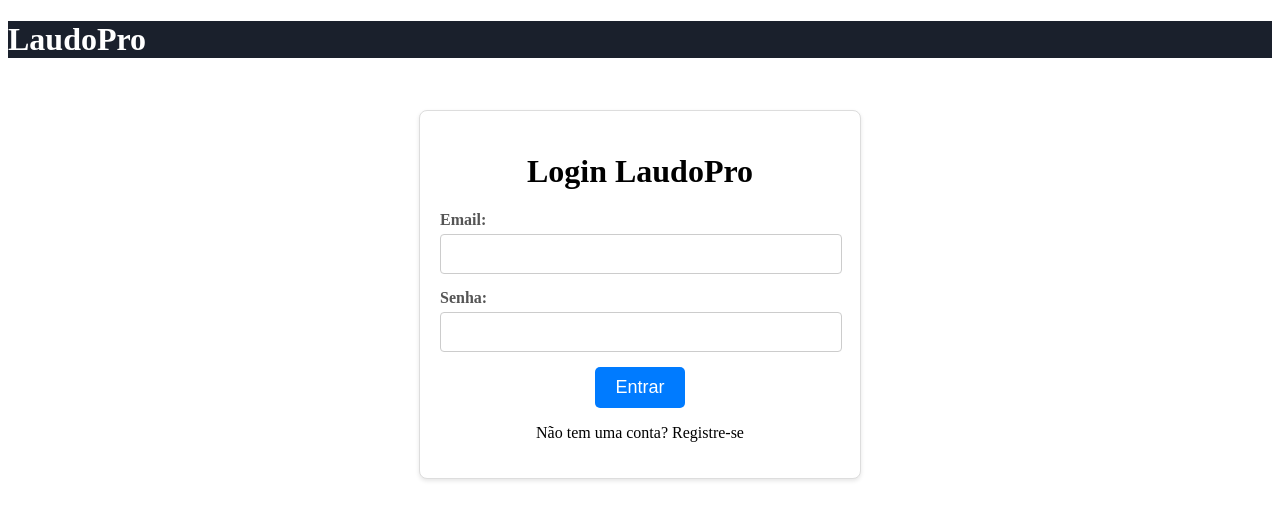
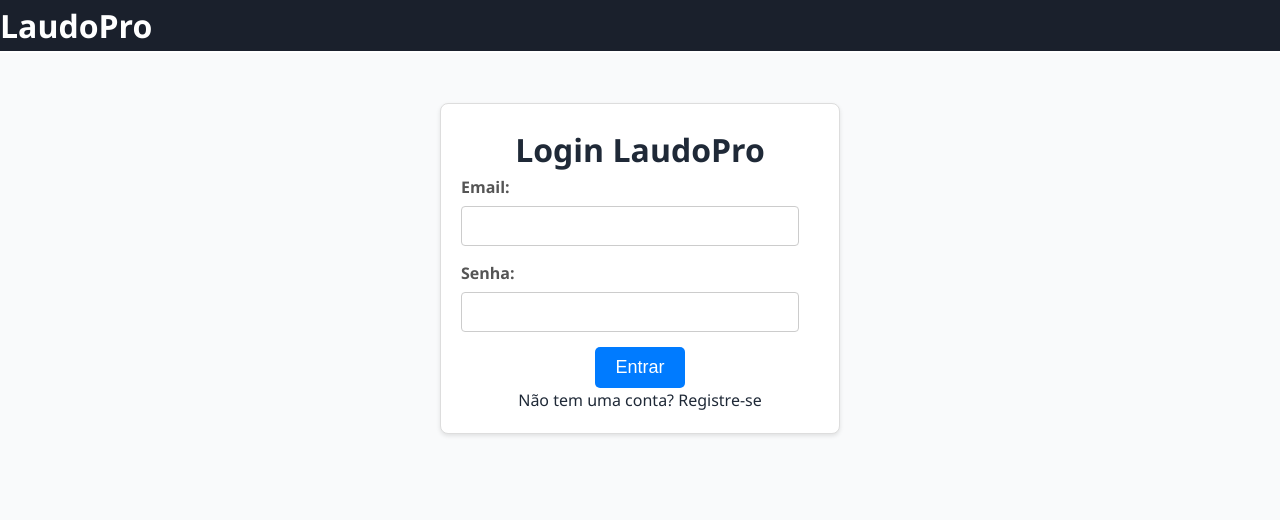
Before and after one commit to gustavo1902/LaudoPro, an Angular app in the folder frontend/: page /login in a window 1280 px wide. Shown: the top 520 px of the page. Built offline with nearby package versions, Linux system fonts and the light colour scheme.

Commit message:
style: estilos globais

```diff
--- a/frontend/src/styles.css
+++ b/frontend/src/styles.css
@@ -1 +1,76 @@
-/* You can add global styles to this file, and also import other style files */
+:root {
+    --color-primary: #2563eb;
+    --color-primary-light: #60a5fa;
+    --color-secondary: #4b5563;
+    --color-success: #16a34a;
+    --color-danger: #dc2626;
+    --color-warning: #d97706;
+    --color-text-primary: #1f2937;
+    --color-text-secondary: #6b7280;
+    --color-bg-light: #f9fafb;
+    --color-bg-white: #ffffff;
+    --color-border: #e5e7eb;
+    --font-sans: 'Segoe UI', system-ui, -apple-system, BlinkMacSystemFont, 'Helvetica Neue', Arial, sans-serif;
+    --spacing-1: 0.25rem;
+    --spacing-2: 0.5rem;
+    --spacing-4: 1rem;
+    --spacing-6: 1.5rem;
+    --spacing-8: 2rem;
+    --border-radius-md: 0.5rem;
+    --border-radius-lg: 0.75rem;
+    --shadow-md: 0 4px 6px -1px rgba(0, 0, 0, 0.1), 0 2px 4px -2px rgba(0, 0, 0, 0.1);
+    --shadow-lg: 0 10px 15px -3px rgba(0, 0, 0, 0.1), 0 4px 6px -4px rgba(0, 0, 0, 0.1);
+}
+
+* {
+    box-sizing: border-box;
+    margin: 0;
+    padding: 0;
+}
+
+body {
+    font-family: var(--font-sans);
+    background-color: var(--color-bg-light);
+    color: var(--color-text-primary);
+    line-height: 1.6;
+}
+
+.container {
+    width: 100%;
+    max-width: 1280px;
+    margin-left: auto;
+    margin-right: auto;
+    padding: var(--spacing-6);
+}
+
+.button {
+    display: inline-flex;
+    align-items: center;
+    justify-content: center;
+    padding: var(--spacing-2) var(--spacing-4);
+    border: none;
+    border-radius: var(--border-radius-md);
+    font-weight: 600;
+    cursor: pointer;
+    transition: all 0.2s ease-in-out;
+    text-decoration: none;
+}
+
+.button:hover {
+    transform: translateY(-1px);
+    box-shadow: var(--shadow-md);
+}
+
+.button--primary {
+    background-color: var(--color-primary);
+    color: var(--color-bg-white);
+}
+
+.button--primary:hover {
+    background-color: var(--color-primary-light);
+}
+
+.button--secondary {
+    background-color: var(--color-secondary);
+    color: var(--color-bg-white);
+}
```
